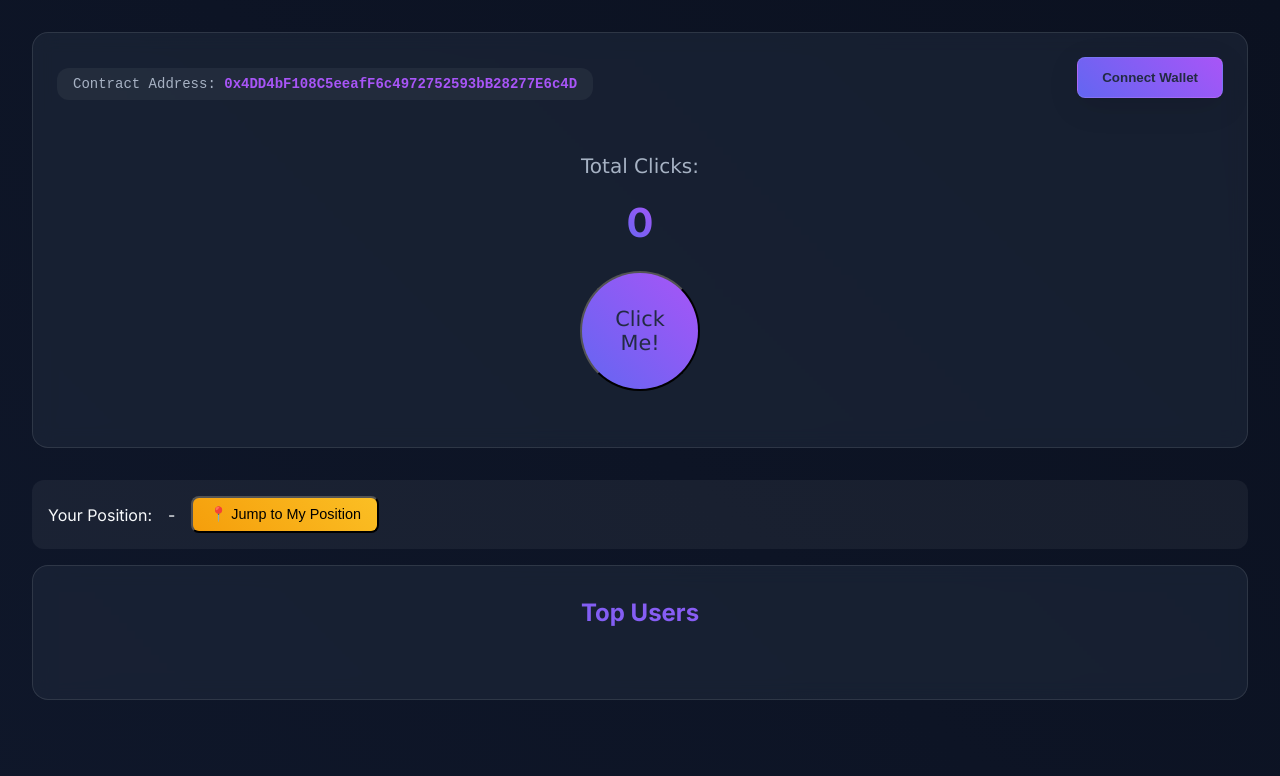
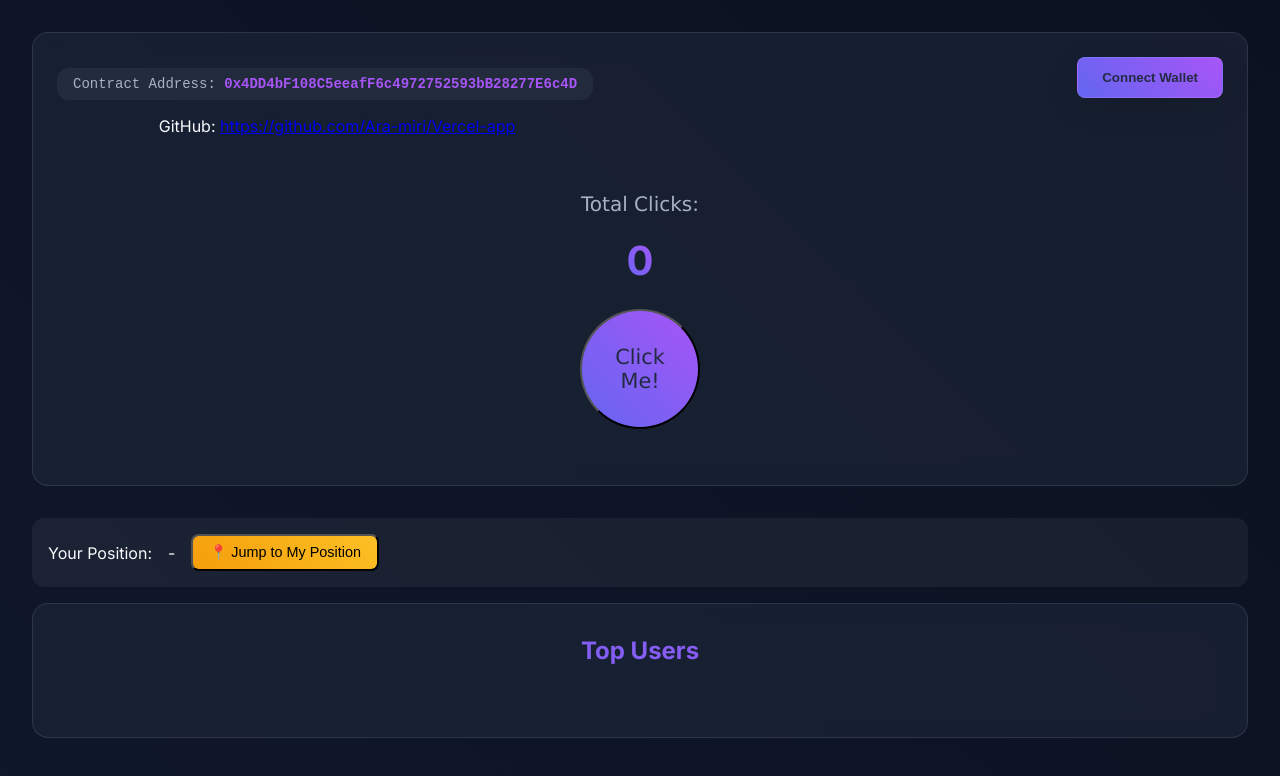
Before and after one commit to Ara-miri/Vercel-app, a website with bundled scripts: page TeaLove-Front/index.html in a window 1280 px wide. Built offline with nearby package versions, Linux system fonts and the light colour scheme.

Commit message:
Added github link related divs

```diff
--- a/TeaLove-Front/index.html
+++ b/TeaLove-Front/index.html
@@ -11,13 +11,28 @@
     <div class="section">
       <div class="top-bar">
         <button id="connectButton">Connect Wallet</button>
-        <p class="contract-address">
-          Contract Address:
-          <a
-            href="https://sepolia.tea.xyz/address/0x4DD4bF108C5eeafF6c4972752593bB28277E6c4D" target="_blank" rel="noopener noreferrer"
-          />
-          0x4DD4bF108C5eeafF6c4972752593bB28277E6c4D </a>
-        </p>
+        <div class="info-block">
+          <p class="contract-address">
+            Contract Address:
+            <a
+              href="https://sepolia.tea.xyz/address/0x4DD4bF108C5eeafF6c4972752593bB28277E6c4D"
+              target="_blank"
+              rel="noopener noreferrer"
+            >
+              0x4DD4bF108C5eeafF6c4972752593bB28277E6c4D
+            </a>
+          </p>
+          <p class="github-link">
+            GitHub:
+            <a
+              href="https://github.com/Ara-miri/Vercel-app"
+              target="_blank"
+              rel="noopener noreferrer"
+            >
+              https://github.com/Ara-miri/Vercel-app
+            </a>
+          </p>
+        </div>
       </div>
       <div class="stats">
         <p>Total Clicks:</p>
```
